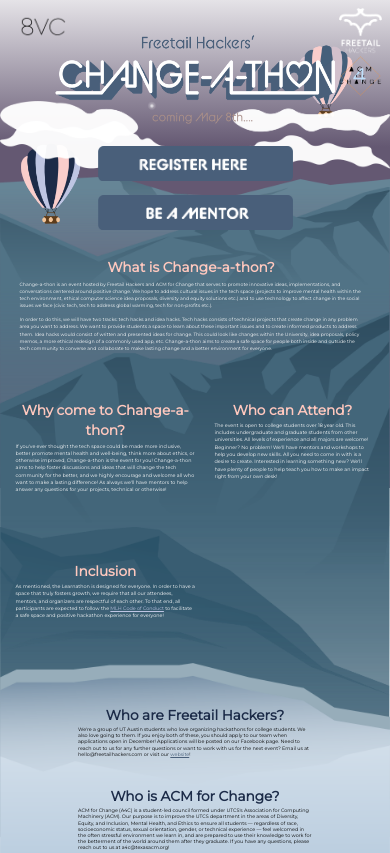
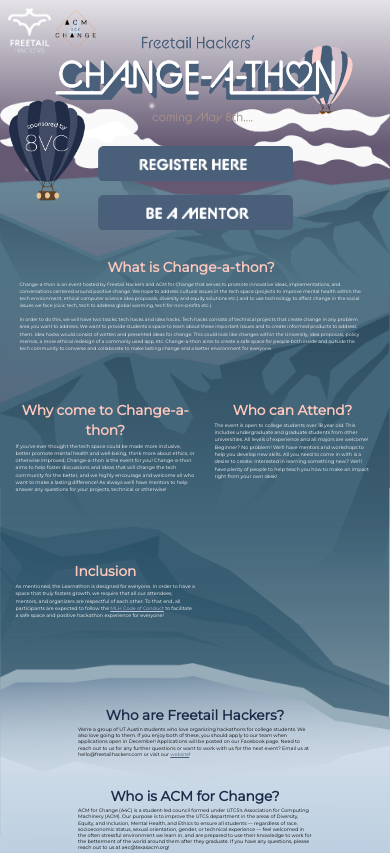
Before and after one commit to FreetailHackers/changeathon, a plain HTML site: page index.html in a window 390 px wide. Shown: the top 853 px of the page. Drawn offline with nearby package versions, Linux system fonts and the light colour scheme.

Commit message:
Logo reworks

```diff
--- a/css/styles.css
+++ b/css/styles.css
@@ -28,7 +28,7 @@ html {
 
 .freetail-logo{
     position: absolute;
-    left: 90vw;
+    left: 2vw;
     top: 2vw;
     z-index: 2;
     width: 5.5vw;
@@ -36,22 +36,22 @@ html {
 }
 @media only screen and (max-width: 670px) {
     .freetail-logo {
-        left: 87vw;
+        left: 2vw;
         width: 11vw;
       } }
 .acm-logo{
 position: absolute;
-    left: 90vw;
-    top: 9vw;
+left: 9vw;
+top: 2vw;
 z-index: 2;
 width: 5.5vw;
 z-index: 4;
 }
 @media only screen and (max-width: 670px) {
     .acm-logo {
-        left: 87vw;
+        left: 14vw;
         width: 11vw;
-        top: 14vw;
+        top: 2vw;
         } }
 
 #title {
@@ -215,36 +215,23 @@ html {
 }
 @media only screen and (max-width: 670px) {
     #a2 {
-        position: absolute;
-        left: -5%;
-        top: 20%;
-        width: 35vw;
-        z-index: 2;
+        display: none;
     }}
 
 #a5 {
     position: absolute;
-    left: 10%;
-    top: 10%;
-    width: 50vw;
+    left: 20%;
+    top: 22%;
+    width: 20vw;
     z-index: 3;
 }
 @media only screen and (max-width: 670px) {
     #a5 {
-        display: none;
-    }}
-
-#sponsor {
         position: absolute;
-    width: 12vw;
-    top: 30%;
-    left: 30%;
-    z-index: 3;
-}
-@media only screen and (max-width: 670px) {
-    #sponsor {
-        top: 3%;
-        left: 5%;
+        left: 2%;
+        top: 20%;
+        width: 20vw;
+        z-index: 4;
     }}
 
 .mountains {
--- a/index.html
+++ b/index.html
@@ -48,8 +48,7 @@
         <img id="date" draggable="false" src="assets/png/comingSoon.png">
         <img id = "a1" draggable="false" src="assets/png/air.png">
         <img id = "a2" draggable="false" src="assets/png/air 2.png">
-        <img id = "a5" draggable="false" src="assets/png/air 5.png">
-        <img id="sponsor" draggable="false" src="assets/png/8VC.png">
+        <img id = "a5" draggable="false" src="assets/png/SponsorBalloon.png">
         <a href="https://forms.gle/iYNhx4nkEwyK4P1J9">
           <div id="registerbutton"></div>
         </a>
```
Also changed, not shown: assets/png/SponsorBalloon.png (added). Lines whose indentation alone changed are shown as unchanged.
